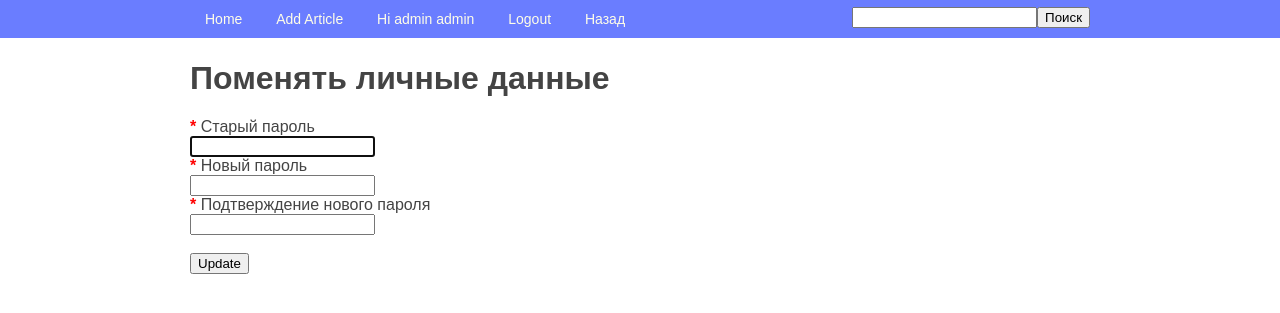
After one commit to Illarionov81/stady, a Django app: page /accounts/password_change/ in a window 1280 px wide. The commit adds this page. Shown: the top 313 px of the page. Run offline with Django 3.2, Linux system fonts and the light colour scheme; a user stored in the database is signed in; some libraries are stand-ins or nearby versions.

Commit message:
Смена пароля на django вской view

```diff
--- /dev/null
+++ b/source/accounts/templates/password_change.html
@@ -0,0 +1,13 @@
+{% extends 'base.html' %}
+
+{% block title %}Смена пароля{% endblock %}
+
+{% block menu %}
+    <li><a href="{% url "accounts:detail" request.user.pk %}">Назад</a></li>
+{% endblock %}
+
+{% block content %}
+    <h1>Поменять личные данные</h1>
+    {% url 'accounts:password_change'  as action_url %}
+    {% include 'partial/form.html' with action_url=action_url form_method='post' button_text='Update'%}
+{% endblock %}
--- a/source/accounts/templates/user_change.html
+++ b/source/accounts/templates/user_change.html
@@ -9,6 +9,6 @@
 
 {% block content %}
     <h1>Поменять личные данные</h1>
-    {% url 'accounts:change' user_obj.pk article.pk as action_url %}
+    {% url 'accounts:change' user_obj.pk as action_url %}
     {% include 'partial/form.html' with action_url=action_url form_method='post' button_text='Update'%}
 {% endblock %}
--- a/source/accounts/templates/user_detail.html
+++ b/source/accounts/templates/user_detail.html
@@ -4,7 +4,7 @@
 
 {% block menu %}
     <li><a href="{% url 'accounts:change' user_obj.pk %}">Редактировать</a></li>
-    <li><a href="#">Смена пароля</a></li>
+    <li><a href="{% url 'accounts:password_change'  %}">Смена пароля</a></li>
 {% endblock %}
 
 {% block content %}
--- a/source/accounts/urls.py
+++ b/source/accounts/urls.py
@@ -1,8 +1,8 @@
 from django.urls import path
-from django.contrib.auth.views import LoginView, LogoutView
+from django.contrib.auth.views import LoginView, LogoutView, PasswordChangeView, PasswordChangeDoneView
 
 # from accounts.views import login_view, logout_view
-from accounts.views import RegisterView, UserDetailView, UserChangeView
+from accounts.views import RegisterView, UserDetailView, UserChangeView, PasswordView
 
 app_name = 'accounts'
 
@@ -11,5 +11,6 @@ urlpatterns = [
     path('logout/', LogoutView.as_view(), name='logout'),
     path('sign-up/', RegisterView.as_view(), name='sign_up'),
     path('<int:pk>/', UserDetailView.as_view(), name='detail'),
-    path('<int:pk>/update/', UserChangeView.as_view(), name='change')
+    path('<int:pk>/update/', UserChangeView.as_view(), name='change'),
+    path('password_change/', PasswordView.as_view(), name='password_change'),
 ]
--- a/source/accounts/views.py
+++ b/source/accounts/views.py
@@ -1,4 +1,6 @@
 from django.contrib.auth import authenticate, login, logout, get_user_model
+from django.contrib.auth.forms import PasswordChangeForm
+from django.contrib.auth.views import PasswordChangeView
 from django.core.paginator import Paginator
 from django.shortcuts import render, redirect
 from django.urls import reverse
@@ -54,3 +56,10 @@ class UserChangeView(UpdateView):
 
     def get_success_url(self):
         return reverse('accounts:detail', kwargs={'pk': self.object.pk})
+
+
+class PasswordView(PasswordChangeView):
+    template_name = 'password_change.html'
+
+    def get_success_url(self):
+        return reverse('accounts:detail', kwargs={'pk': self.request.user.pk})
```
Also changed, not shown: source/accounts/forms.py (+30 -0 lines).
